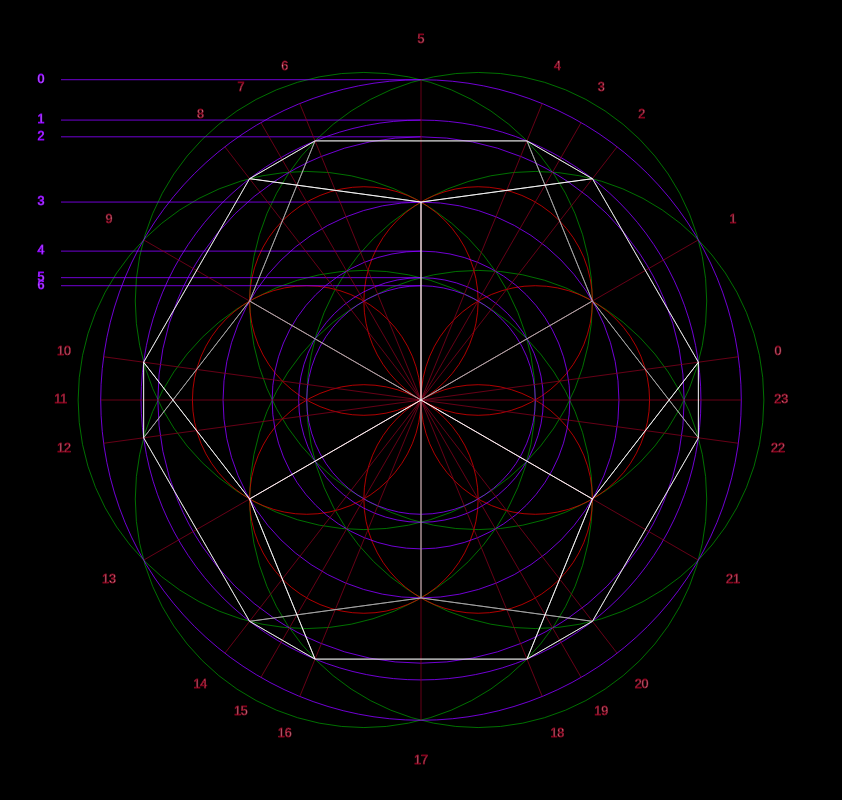
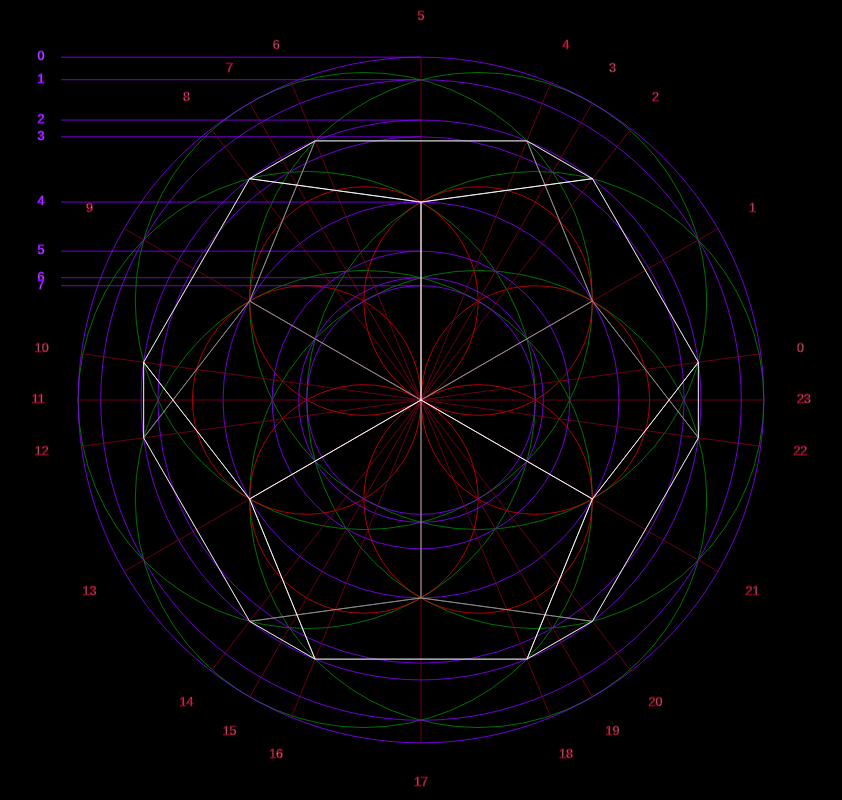
Before and after one commit to dopplerreflect/starts-with-a, a SvelteKit app: page /dodecamandala in a window 1280 px wide. Shown: the whole page, without its empty margins (219-1061 px from the left). Built offline with nearby package versions, Linux system fonts and the light colour scheme.

Commit message:
dodecamandala: add outer radius

```diff
--- a/src/routes/dodecamandala/+page.svelte
+++ b/src/routes/dodecamandala/+page.svelte
@@ -43,7 +43,8 @@
 				.flat()
 				.map((p) => Math.sqrt(p.x ** 2 + p.y ** 2))
 		),
-		r0
+		r0,
+		r0 * 3
 	].sort((a, b) => b - a);
 
 	const parse = pathFromDSL(angles, radii);
@@ -72,7 +73,7 @@
 				stroke: oklch(0.5 0.37 300);
 			}
 			.rear path {
-				stroke: oklch(0.75 0 0);
+				stroke: oklch(0.66 0 0);
 			}
 		</style>
 	</defs>
@@ -106,20 +107,20 @@
 	</g>
 	<g id="dodecahedron">
 		<g class="rear">
-			<path id="bottom" d={parse('M14 1L16 1L18 1L20 1L17 3Z')} />
-			<path id="lower-left" d={'M0 0' + parse('L17 3L14 1L12 1L9 3Z')} />
-			<path id="lower-right" d={'M0 0' + parse('L17 3L20 1L22 1L1 3Z')} />
-			<path id="upper-left" d={parse('M10 1L12 1L9 3L6 1L8 1Z')} />
-			<path id="upper-middle" d={'M0 0' + parse('L1 3L4 1L6 1L9 3Z')} />
-			<path id="upper-right" d={parse('M4 1L2 1L0 1L22 1L1 3Z')} />
+			<path id="bottom" d={parse('M14 2L16 2L18 2L20 2L17 4Z')} />
+			<path id="lower-left" d={'M0 0' + parse('L17 4L14 2L12 2L9 4Z')} />
+			<path id="lower-right" d={'M0 0' + parse('L17 4L20 2L22 2L1 4Z')} />
+			<path id="upper-left" d={parse('M10 2L12 2L9 4L6 2L8 2Z')} />
+			<path id="upper-middle" d={'M0 0' + parse('L1 4L4 2L6 2L9 4Z')} />
+			<path id="upper-right" d={parse('M4 2L2 2L0 2L22 2L1 4Z')} />
 		</g>
 		<g class="front">
-			<path id="top" d={parse('M8 1L6 1L4 1L2 1L5 3Z')} />
-			<path id="upper-left" d={'M0 0' + parse('L5 3L8 1L10 1L13 3Z')} />
-			<path id="upper-right" d={'M0 0' + parse('L5 3L2 1L0 1L21 3Z')} />
-			<path id="lower-left" d={parse('M10 1L12 1L14 1L16 1L13 3Z')} />
-			<path id="lower-middle" d={'M0 0' + parse('L13 3L16 1L18 1L21 3Z')} />
-			<path id="lower-right" d={parse('M18 1L20 1L22 1L0 1L21 3Z')} />
+			<path id="top" d={parse('M8 2L6 2L4 2L2 2L5 4Z')} />
+			<path id="upper-left" d={'M0 0' + parse('L5 4L8 2L10 2L13 4Z')} />
+			<path id="upper-right" d={'M0 0' + parse('L5 4L2 2L0 2L21 4Z')} />
+			<path id="lower-left" d={parse('M10 2L12 2L14 2L16 2L13 4Z')} />
+			<path id="lower-middle" d={'M0 0' + parse('L13 4L16 2L18 2L21 4Z')} />
+			<path id="lower-right" d={parse('M18 2L20 2L22 2L0 2L21 4Z')} />
 		</g>
 	</g>
 </svg>
```
